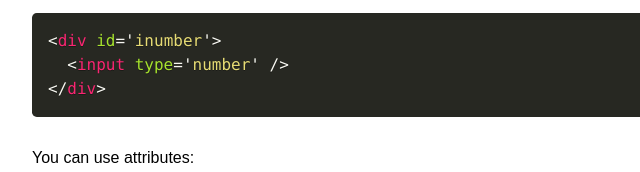
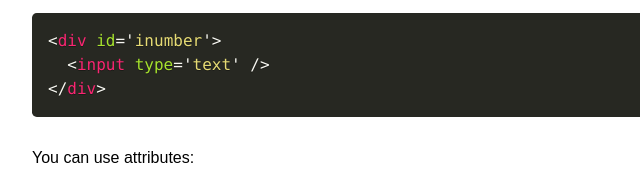
Before and after one commit to rainjeck/inumber, a website: page demo/src/index.pug in a window 1280 px wide. Shown: the part 386-558 px from the top of the page, 288-928 px from the left. Drawn offline with nearby package versions, Linux system fonts and the light colour scheme; files that its build step writes are made by us from their sources.

Commit message:
Update demo

```diff
--- a/demo/src/index.pug
+++ b/demo/src/index.pug
@@ -51,7 +51,7 @@ html(lang="ru-RU")
         .row
           pre.language-markup: code.
             #{"<div id='inumber'>"}
-              #{"<input type='number' />"}
+              #{"<input type='text' />"}
             #{"</div>"}
 
       .block
```
Also changed, not shown: index.html.
